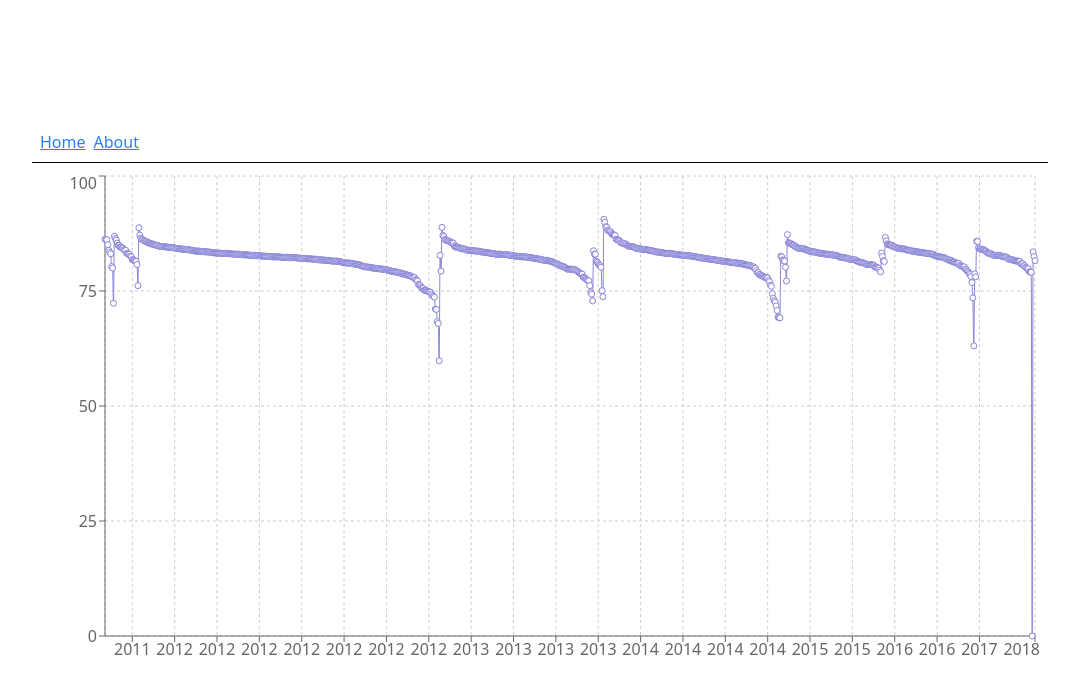
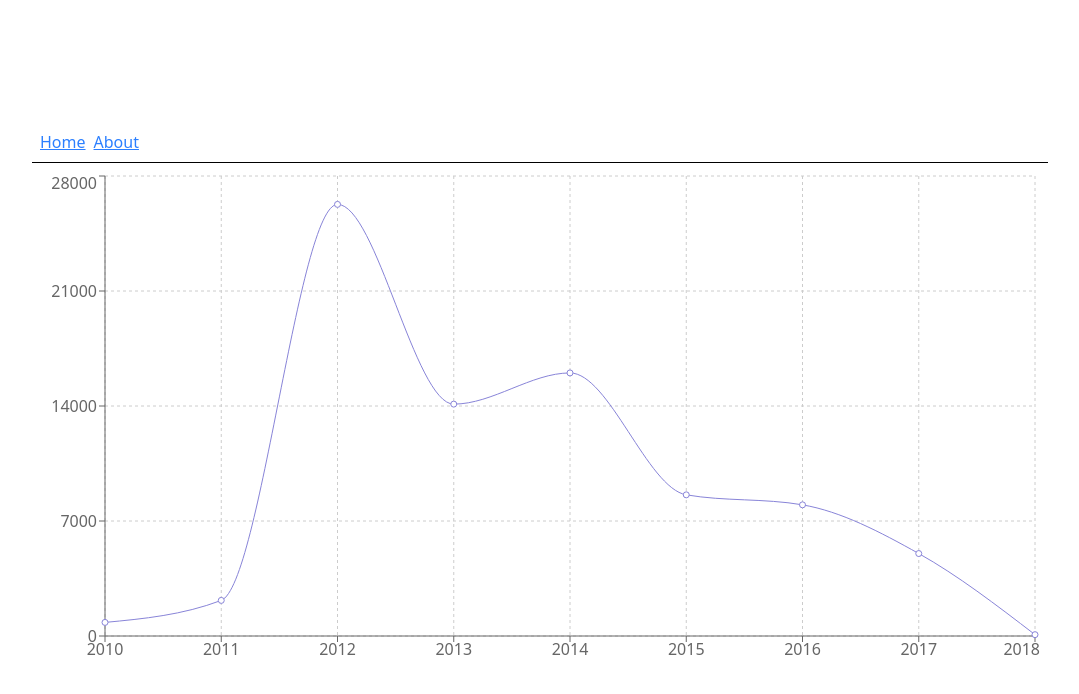
Before and after one commit to fangbuilt/bizstats-coffee, a React (Vite) app: page / in a window 1280 px wide. Shown: the top 694 px of the page, without its empty margins (100-1179 px from the left). Built offline with nearby package versions, Linux system fonts and the light colour scheme.

Commit message:
fix: aggregate

```diff
--- a/src/routes/index.lazy.tsx
+++ b/src/routes/index.lazy.tsx
@@ -7,15 +7,26 @@ export const Route = createLazyFileRoute('/')({
 })
 
 function Index() {
-  const chartData = data.map((entry) => ({
-    year: entry.Year,
-    totalScore: entry.Data.Scores.Total
-  }))
+  // const chartData = data.map((entry) => ({
+  //   year: entry.Year,
+  //   totalScore: entry.Data.Scores.Total
+  // }))
+
+  const aggregatedData = Object.values(
+    data.reduce((accumulated, entry) => {
+      const year = entry.Year;
+      if (!accumulated[year]) {
+        accumulated[year] = { year, totalScore: 0 }
+      }
+      accumulated[year].totalScore += entry.Data.Scores.Total;
+      return accumulated;
+    }, {} as Record<number, { year: number; totalScore: number }>)
+  )
 
   return (
     <div className="p-2">
       <ResponsiveContainer width={1000} height={500}>
-        <LineChart data={chartData}>
+        <LineChart data={aggregatedData}>
           <CartesianGrid strokeDasharray="3 3" />
           <XAxis dataKey="year" />
           <YAxis />
```
